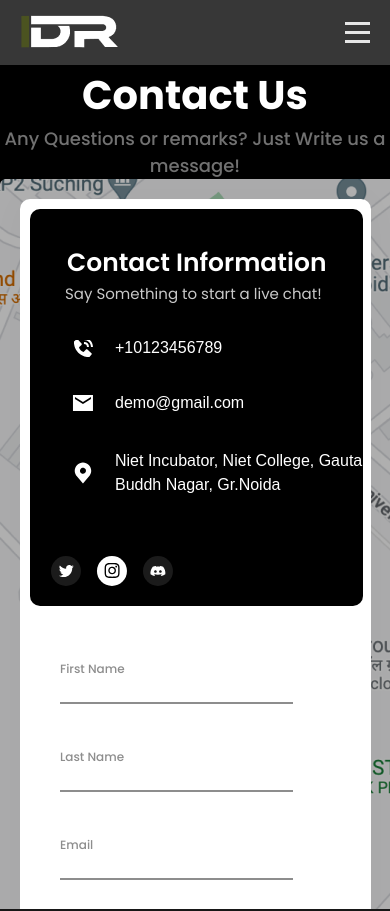
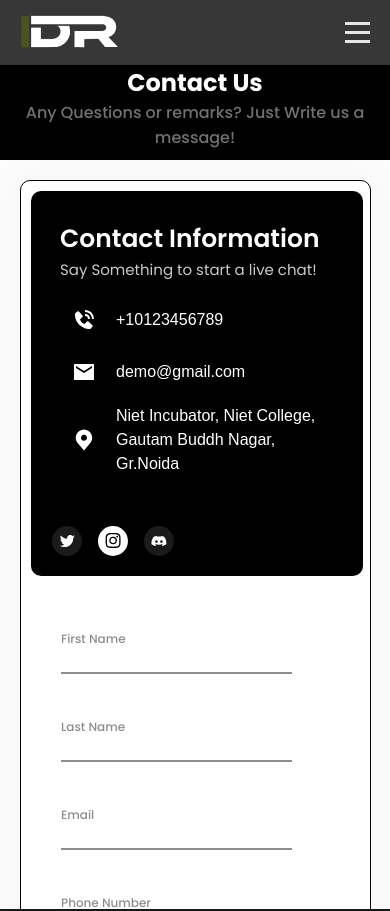
Before and after one commit to IDRWEBSITE/frontend, a React (Create React App) app: page /contact-us in a window 390 px wide. Shown: the top 911 px of the page. Built offline with nearby package versions, Linux system fonts and the light colour scheme; a web font is replaced by a local one.

Commit message:
final responsive design v1

```diff
--- a/src/components/AboutComponent/AboutComponent.jsx
+++ b/src/components/AboutComponent/AboutComponent.jsx
@@ -1,6 +1,7 @@
 import React from "react";
 import "./module.about.css";
 import rectangle from "../../assets/Rectangle 3845.png";
+import article from '../../assets/article.jpeg';
 const AboutComponent = () => {
   return (
     <div className="wrapper-2">
@@ -208,7 +209,7 @@ const AboutComponent = () => {
             >
               <img
                 class="rounded-t-lg"
-                src="https://s3-alpha-sig.figma.com/img/45aa/7622/18fac0e20b31bbdfba3ac7f83a3d5b7b?Expires=1698019200&Signature=i5hQJ89-ePo-Qox9awk1842KY3iz-QZXrIb2Mg6k2ALUwaJTSg3CclvXKgp9sZowNeMwhnQFsNG-icL3iFpQAr75ipQqbKGvUxxGbqEyQ6BUOv7BfMntYjqbQd5t5fPxEYotJ7msyo6FyZmav6I0Qmylrq2PAJJGYC6wyVp2DvXE-98aoM1z3MuexeCbDT~LRUpW4MYoikgdmoU-T1nmAsQqqXy0SBpWdkfmWgpnfK6yFjtRI2m70obYumvVZFNYe1LVdxJ3vEoLutU~zgSXppNyd2Dq5QCZFKq-pfktVsyPsH6eqP3wbGNg~4pVJtlF5mN~Jh9xKRzGpXqGUf6YPw__&Key-Pair-Id=APKAQ4GOSFWCVNEHN3O4"
+                src={article}
                 alt=""
               />
               <a href="#!">
@@ -241,7 +242,7 @@ const AboutComponent = () => {
             >
               <img
                 class="rounded-t-lg"
-                src="https://s3-alpha-sig.figma.com/img/45aa/7622/18fac0e20b31bbdfba3ac7f83a3d5b7b?Expires=1698019200&Signature=i5hQJ89-ePo-Qox9awk1842KY3iz-QZXrIb2Mg6k2ALUwaJTSg3CclvXKgp9sZowNeMwhnQFsNG-icL3iFpQAr75ipQqbKGvUxxGbqEyQ6BUOv7BfMntYjqbQd5t5fPxEYotJ7msyo6FyZmav6I0Qmylrq2PAJJGYC6wyVp2DvXE-98aoM1z3MuexeCbDT~LRUpW4MYoikgdmoU-T1nmAsQqqXy0SBpWdkfmWgpnfK6yFjtRI2m70obYumvVZFNYe1LVdxJ3vEoLutU~zgSXppNyd2Dq5QCZFKq-pfktVsyPsH6eqP3wbGNg~4pVJtlF5mN~Jh9xKRzGpXqGUf6YPw__&Key-Pair-Id=APKAQ4GOSFWCVNEHN3O4"
+                src={article}
                 alt=""
               />
               <a href="#!">
@@ -274,7 +275,7 @@ const AboutComponent = () => {
             >
               <img
                 class="rounded-t-lg"
-                src="https://s3-alpha-sig.figma.com/img/45aa/7622/18fac0e20b31bbdfba3ac7f83a3d5b7b?Expires=1698019200&Signature=i5hQJ89-ePo-Qox9awk1842KY3iz-QZXrIb2Mg6k2ALUwaJTSg3CclvXKgp9sZowNeMwhnQFsNG-icL3iFpQAr75ipQqbKGvUxxGbqEyQ6BUOv7BfMntYjqbQd5t5fPxEYotJ7msyo6FyZmav6I0Qmylrq2PAJJGYC6wyVp2DvXE-98aoM1z3MuexeCbDT~LRUpW4MYoikgdmoU-T1nmAsQqqXy0SBpWdkfmWgpnfK6yFjtRI2m70obYumvVZFNYe1LVdxJ3vEoLutU~zgSXppNyd2Dq5QCZFKq-pfktVsyPsH6eqP3wbGNg~4pVJtlF5mN~Jh9xKRzGpXqGUf6YPw__&Key-Pair-Id=APKAQ4GOSFWCVNEHN3O4"
+                src={article}
                 alt=""
               />
               <a href="#!">
@@ -307,7 +308,7 @@ const AboutComponent = () => {
             >
               <img
                 class="rounded-t-lg"
-                src="https://s3-alpha-sig.figma.com/img/45aa/7622/18fac0e20b31bbdfba3ac7f83a3d5b7b?Expires=1698019200&Signature=i5hQJ89-ePo-Qox9awk1842KY3iz-QZXrIb2Mg6k2ALUwaJTSg3CclvXKgp9sZowNeMwhnQFsNG-icL3iFpQAr75ipQqbKGvUxxGbqEyQ6BUOv7BfMntYjqbQd5t5fPxEYotJ7msyo6FyZmav6I0Qmylrq2PAJJGYC6wyVp2DvXE-98aoM1z3MuexeCbDT~LRUpW4MYoikgdmoU-T1nmAsQqqXy0SBpWdkfmWgpnfK6yFjtRI2m70obYumvVZFNYe1LVdxJ3vEoLutU~zgSXppNyd2Dq5QCZFKq-pfktVsyPsH6eqP3wbGNg~4pVJtlF5mN~Jh9xKRzGpXqGUf6YPw__&Key-Pair-Id=APKAQ4GOSFWCVNEHN3O4"
+                src={article}
                 alt=""
               />
               <a href="#!">
@@ -342,19 +343,19 @@ const AboutComponent = () => {
         <p className="mx-auto mb-8 max-w-2xl font-Sansation text-gray-500 md:mb-12 sm:text-xl dark:text-white">GET NOTIFIED OF THE BEST OF OUR UPDATES</p>
         <form action="#">
           <div className="items-center mx-auto mb-3 space-y-4 max-w-screen-md sm:flex sm:space-y-0 gap-5">
-            <div className="relative w-[40%]">
+            <div className="relative w-[80%]">
               <label htmlFor="name" className="hidden mb-2 text-sm font-medium text-gray-900 dark:text-gray-300">Name</label>
               <div className="flex absolute inset-y-0 left-0 items-center pl-3 pointer-events-none">
               </div>
               <input
-                className="block p-3 pl-10 w-full text-sm text-gray-900  rounded border border-gray-300 sm:rounded focus:ring-primary-500 focus:border-primary-500 dark:bg-transparent dark:border-gray-600 dark:placeholder-gray-400 dark:text-white dark:focus:ring-primary-500 dark:focus:border-primary-500"
+                className="block p-3 pl-10 w-full xxs:w-full text-sm text-gray-900  rounded border border-gray-300 sm:rounded focus:ring-primary-500 focus:border-primary-500 dark:bg-transparent dark:border-gray-600 dark:placeholder-gray-400 dark:text-white dark:focus:ring-primary-500 dark:focus:border-primary-500 sm:p-2"
                 placeholder="Enter your name"
                 type="text"
                 id="name"
                 required
               />
             </div>
-            <div className="relative w-[40%]">
+            <div className="relative w-[80%]">
               <label htmlFor="email" className="hidden mb-2 text-sm font-medium text-gray-900 dark:text-gray-300">Email address</label>
               <div className="flex absolute inset-y-0 left-0 items-center pl-3 pointer-events-none">
               </div>
--- a/src/components/AboutComponent/module.about.css
+++ b/src/components/AboutComponent/module.about.css
@@ -69,6 +69,9 @@
       /* Add mobile-specific styles for the heading here */
       font-size: 36px; /* Example: Adjust font size for the heading on mobile screens */
     }
+    input{
+      width: 100%;
+    }
   }
 
   /* Tablet screens (768px to 1023px) */
--- a/src/components/Contact/Contact.jsx
+++ b/src/components/Contact/Contact.jsx
@@ -39,7 +39,7 @@ const Contact = () => {
   };
 
   return (
-    <div className="wrapper-1">
+    <section className="wrapper-1">
       {/* <Navbar /> */}
       <div className="heading-1">
         <h1>Contact Us</h1>
@@ -313,7 +313,7 @@ const Contact = () => {
           </div>
         </div>
       </div>
-    </div>
+    </section>
   );
 };
 
--- a/src/components/Contact/module.contacts.css
+++ b/src/components/Contact/module.contacts.css
@@ -96,6 +96,7 @@
 }
 .contact-details td{
     padding: 10px;
+    height: 100%;
 }
 
 .form-socials{
@@ -192,28 +193,46 @@ line-height: 20px;
 /* Media Queries for Smaller Screens (e.g., smartphones) */
 @media screen and (max-width: 768px) {
     /* Adjustments for smaller screens go here */
-
+    .main-form{
+        background-image: none;
+        background-color: white;
+    }
     .contact-form {
       margin: 20px 20px; /* Reduce margin for smaller screens */
       width: 90%; /* Full width for smaller screens */
       height: auto; /* Adjust height as needed */
-      flex-direction: column; /* Stack form elements vertically */
+      flex-direction: column;
+      border: 1px solid black;/* Stack form elements vertically */
+    }
+    .form-heading{
+        margin: 29px;
     }
     .form-info{
-        margin-top: 0px;
+        margin-top: 10px;
     }
     .contact-details{
         position: relative;
         top: -20px;
+        width: 80%;
     }
     .form-socials{
         position: relative;
+
     }
     .contact-form-left {
       width: 95%; /* Full width for the left section */
       height: auto; /* Adjust height as needed */
     }
 
+
+    .heading-1 h1 {
+        font-size: 24px;
+      }
+
+      .heading-1 p {
+        font-size: 16px;
+        margin-bottom: 10px;
+      }
     .contact-form-right {
       width: 100%; /* Full width for the right section */
       height: auto; /* Adjust height as needed */
@@ -256,5 +275,13 @@ line-height: 20px;
       height: 620px; /* Reset height for right section */
     }
 
+    .heading-1 h1 {
+        font-size: 40px;
+      }
+
+      .heading-1 p {
+        font-size: 18px;
+        margin-bottom: 20px;
+      }
     /* Additional adjustments as needed */
   }
--- a/src/components/Home/Home.jsx
+++ b/src/components/Home/Home.jsx
@@ -22,6 +22,7 @@ import drone1 from "../../assets/drone-1.png";
 import bannerBackground from "../../assets/banner-background.jpg";
 import droneProduct from "../../assets/drone-product-banner.png";
 import bgDrone from "../../assets/bg-drone.jpeg";
+import Testimonials from "../testimonials/testimonials";
 import {
   Parallax,
   BannerLayer,
@@ -315,6 +316,10 @@ const Home = () => {
           className="aspect-[2/1.2] "
         />
       </div>
+      {/* ----------testimonials------------ */}
+      <motion.div>
+        <Testimonials />
+      </motion.div>
     </div>
   );
 };
--- a/src/components/Products/module.products.css
+++ b/src/components/Products/module.products.css
@@ -231,7 +231,7 @@ tr {
       margin: 10px;
     }
     .product-banner{
-      height: 50%;
+      height: 70%;
     }
     .span-contact {
       /* font-size: 12px; */
@@ -245,7 +245,7 @@ tr {
 
     .drone-banner {
 
-      display: none;;
+      /* display: none;; */
     }
 
 
--- a/src/components/testimonials/module.testimonials.css
+++ b/src/components/testimonials/module.testimonials.css
@@ -17,7 +17,7 @@
 
 .mySwiper{
     max-width: 90vw;
-    width: 100%;
+    width: 90%;
     /* background-color: grey; */
     padding: 30px 0;
 
--- a/src/components/testimonials/testimonials.jsx
+++ b/src/components/testimonials/testimonials.jsx
@@ -13,7 +13,7 @@ const Testimonials = () => {
     <>
       <section className="testimonials-section">
         <div className="lg:mt-12 sm:mt-5 bg-black overflow-hidden">
-          <h1 className=" pb-7 font-bold text-2xl text-white text-center mt-8 sm:pb-0 sm:text-3xl md:text-4xl lg:text-5xl xl:mt-12">
+          <h1 className=" pb-7 overflow-hidden font-bold text-2xl text-white text-center mt-8 sm:pb-0 sm:text-3xl md:text-4xl lg:text-5xl xl:mt-12">
             Satisfaction is a rating. Loyalty is a Brand
           </h1>
           <p className="pb-14 text-3xl text-white text-center">
--- a/src/pages/HomePage.jsx
+++ b/src/pages/HomePage.jsx
@@ -2,8 +2,7 @@ import React from "react";
 import NavBar from "../components/Navbar-2/NavBar";
 import Footer from "../components/Footer/Footer";
 import Home from "../components/Home/Home";
-import BG from "../components/Doot/bg";
-import KeyFeatures from "../components/KeyFeatures/KeyFeatures";
+
 const HomePage = () => {
   return (
     <div>
--- a/tailwind.config.js
+++ b/tailwind.config.js
@@ -13,6 +13,9 @@ module.exports = {
       fontFamily: {
         'sansation': ['Sansation', 'sans'], // 'sans' is a generic fallback
       },
+      screens: {
+        'xxs': '540px', // min-width
+      },
       // Other theme customizations
     },
   },
```
Also changed, not shown: src/assets/article.jpeg (added), 1 other file (tests, documents, lock files or other folders).
